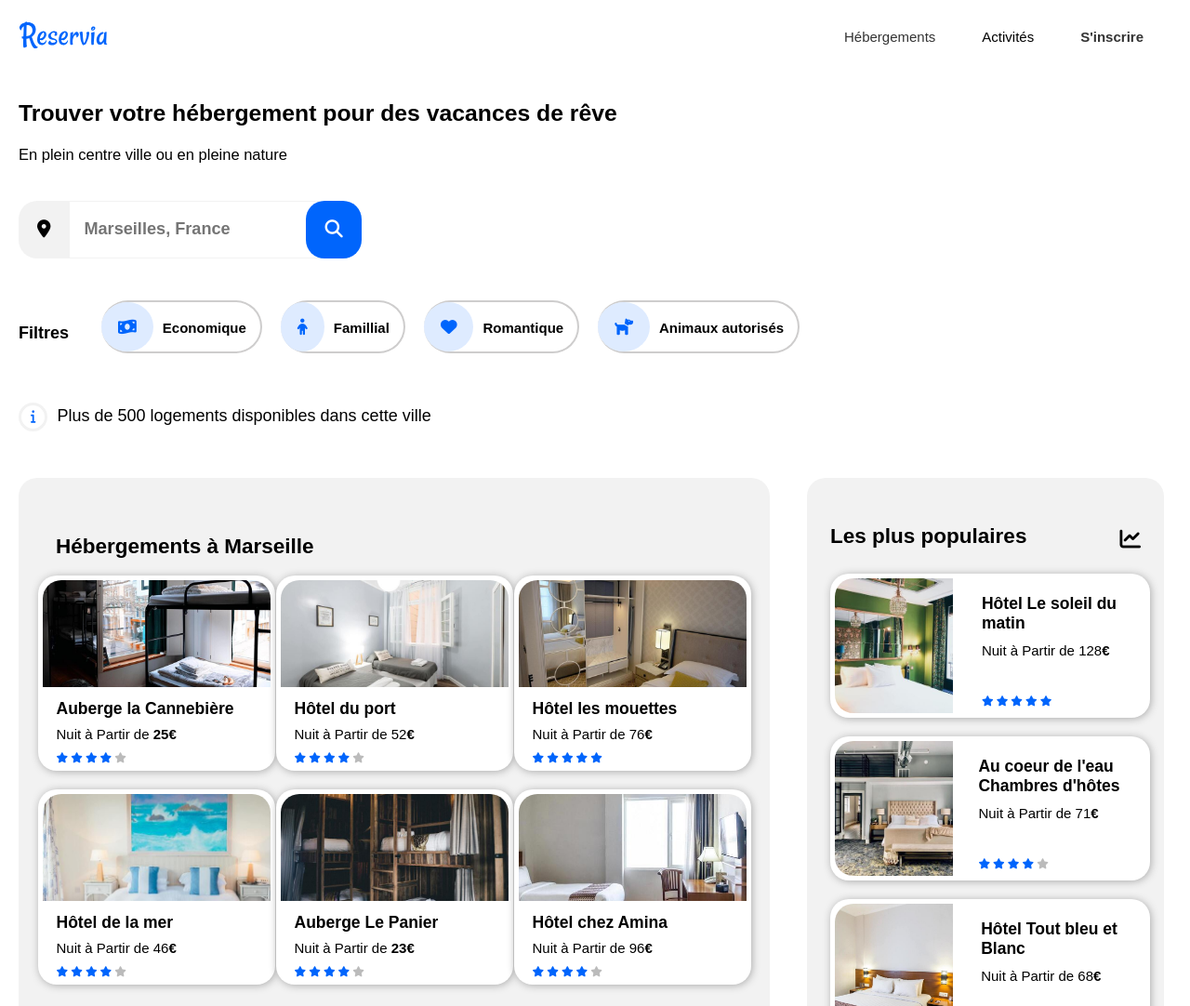
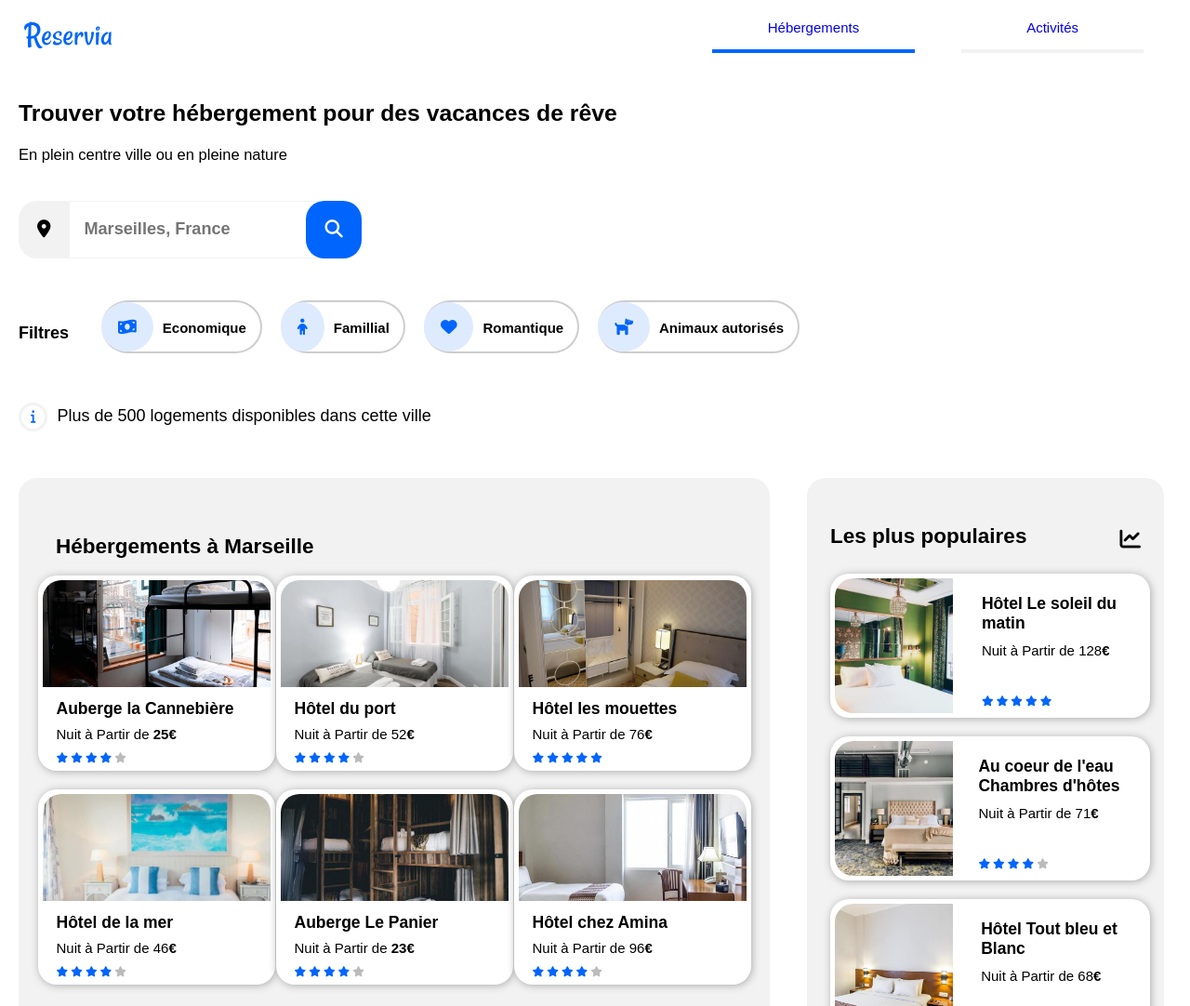
Before and after one commit to ZakariaMarzouq/Marzouq_2_17122020, a plain HTML site: page index.html in a window 1280 px wide. Shown: the top 1082 px of the page at 93% size. Drawn offline with Linux system fonts and the light colour scheme.

Commit message:
création menu V-mobile

```diff
--- a/index.html
+++ b/index.html
@@ -14,13 +14,14 @@
   <header class="header">
     <div id="logo">
         <p><img src="images/logo/Reservia.svg" alt="logo Reservia"/></p>
+        <span class="inscription"><a href="#">S'inscrire</a></span>
     </div>
 
     <nav class="menu">
       <ul>
-        <li class="lien_hebergement"><a href="#contenu" style="font-weight: 500;">Hébergements</a></li>
-        <li class="lien_activite"><a href="#activite" style="color: black;">Activités</a></li>
-        <li class="inscription"><a href="#" style="font-weight: bold;">S'inscrire</a></li>
+        <li class="lien_hebergements"><a href="#contenu">Hébergements</a></li>
+        <li class="lien_activites"><a href="#activite">Activités</a></li>
+        <li class="lien_inscription"><a href="#">S'inscrire</a></li>
       </ul>
     </nav>
   </header>
@@ -137,8 +138,6 @@
             </div>
           </div>
         </a>
-
-
         <a href="#">
           <div class="card_hebergement">
             <img class="img_card_hebergement" src="images/hebergements/4_small/fred-kleber-gTbaxaVLvsg-unsplash.jpg" alt="Hôtel du port"/>
@@ -153,8 +152,6 @@
             </div>
           </div>
         </a>
-
-
         <a href="#">
           <div class="card_hebergement">
             <img class="img_card_hebergement" src="images/hebergements/4_small/reisetopia-B8WIgxA_PFU-unsplash.jpg" alt="Hôtel les mouettes"/>
@@ -169,8 +166,6 @@
             </div>
           </div>
         </a>
-
-
         <a href="#">
           <div class="card_hebergement">
             <img class="img_card_hebergement" src="images/hebergements/4_small/annie-spratt-Eg1qcIitAuA-unsplash.jpg" alt="Hôtel de la mer"/>
--- a/style.css
+++ b/style.css
@@ -9,7 +9,6 @@ body{
 
 a{
     text-decoration: none;
-    color:#333;
     transition: color 1s;
     font-size: 1em;
 }
@@ -17,17 +16,14 @@ a{
 a:hover{
     text-decoration: none;
     text-shadow: 8px 8px 8px rgb(170, 170, 170);
-    color:#0065FC;
 }
 
 ul{
-    text-decoration: none;
     list-style-type: none;
 }
 
 h1{
     font-size: 1.5em;
-
 }
 
 h2{
@@ -53,7 +49,35 @@ p{
     align-items: center;
 }
 #logo{
-    margin-left: 20px;
+    display: flex;
+    flex-direction: row;
+    align-items: center;
+    justify-content: space-between;
+    margin-left: 25px;
+}
+
+.inscription{
+    margin-left: 150px;
+}
+
+.lien_inscription{
+    display: none;
+}
+
+.menu{
+    display: flex;
+    flex-direction: row;
+    margin-left: -11%;
+}
+
+.lien_hebergements{
+    border-bottom: solid #0065FC 4px;
+    padding: 0 40px 15px 40px;
+}
+
+.lien_activites{
+    border-bottom: solid #f2f2f2f2 4px;
+    padding: 0 60px 15px 60px;
 }
 
 .menu ul{
@@ -370,6 +394,25 @@ p{
 }
 
 @media screen and (max-width: 320px){
+    .lien_hebergements{
+        border-bottom: solid #0065FC 4px;
+        padding: 0 40px 15px 40px;
+        color: #0065FC;
+        font-weight: 500;
+        margin-left: -11px;
+    }
+
+    .lien_activites{
+        border-bottom: solid #f2f2f2f2 4px;
+        padding: 0 55px 15px 55px;
+        color: #333;
+        margin-right: -30px;
+    }
+
+    .inscription{
+        margin-left: 130px;
+    }
+
     #section_populaire, #hebergements, #activite{
         width: 350px;
     }
@@ -382,13 +425,40 @@ p{
         width: 355px;
     }
 
+    .recherche form input{
+        padding-left: 2px;
+    }
+}
+
+@media screen and (min-width: 425px){
+    .lien_hebergements{
+        border-bottom: solid #0065FC 4px;
+        padding: 0 60px 15px 60px;
+        color: #0065FC;
+        font-weight: 500;
+        margin-left: 0px;
+    }
+
+    .lien_activites{
+        border-bottom: solid #f2f2f2f2 4px;
+        padding: 0 70px 15px 70px;
+        color: #333;
+        margin-right: 0;
+    }
+
+    .inscription{
+        margin-left: 200px;
+    }
 }
 
 @media screen and (min-width: 690px){
-
     .header{
         justify-content: space-between;
         margin-bottom: 30px;
+    }
+
+    .inscription{
+        display: none;
     }
 
     .menu li{
```
